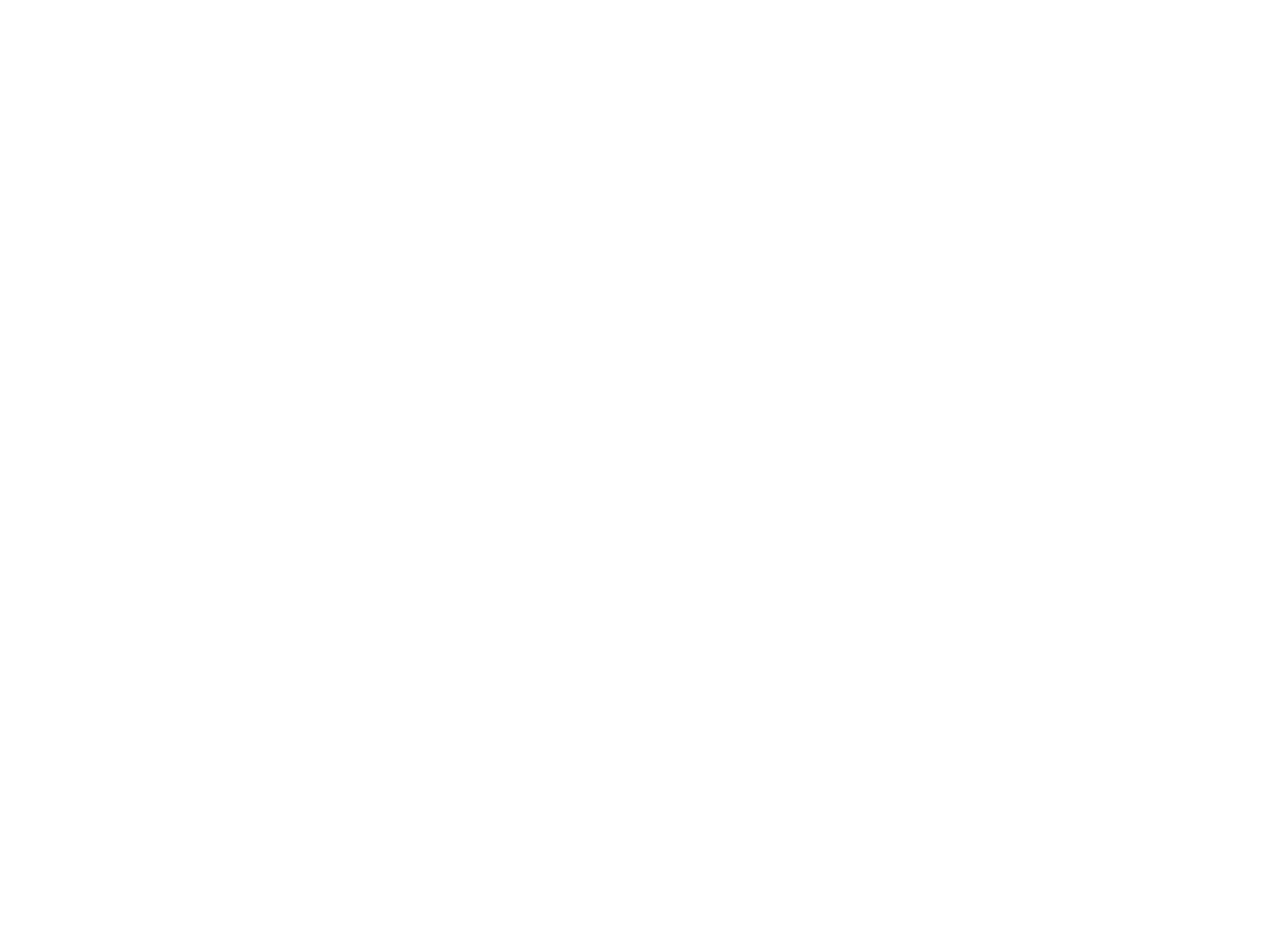
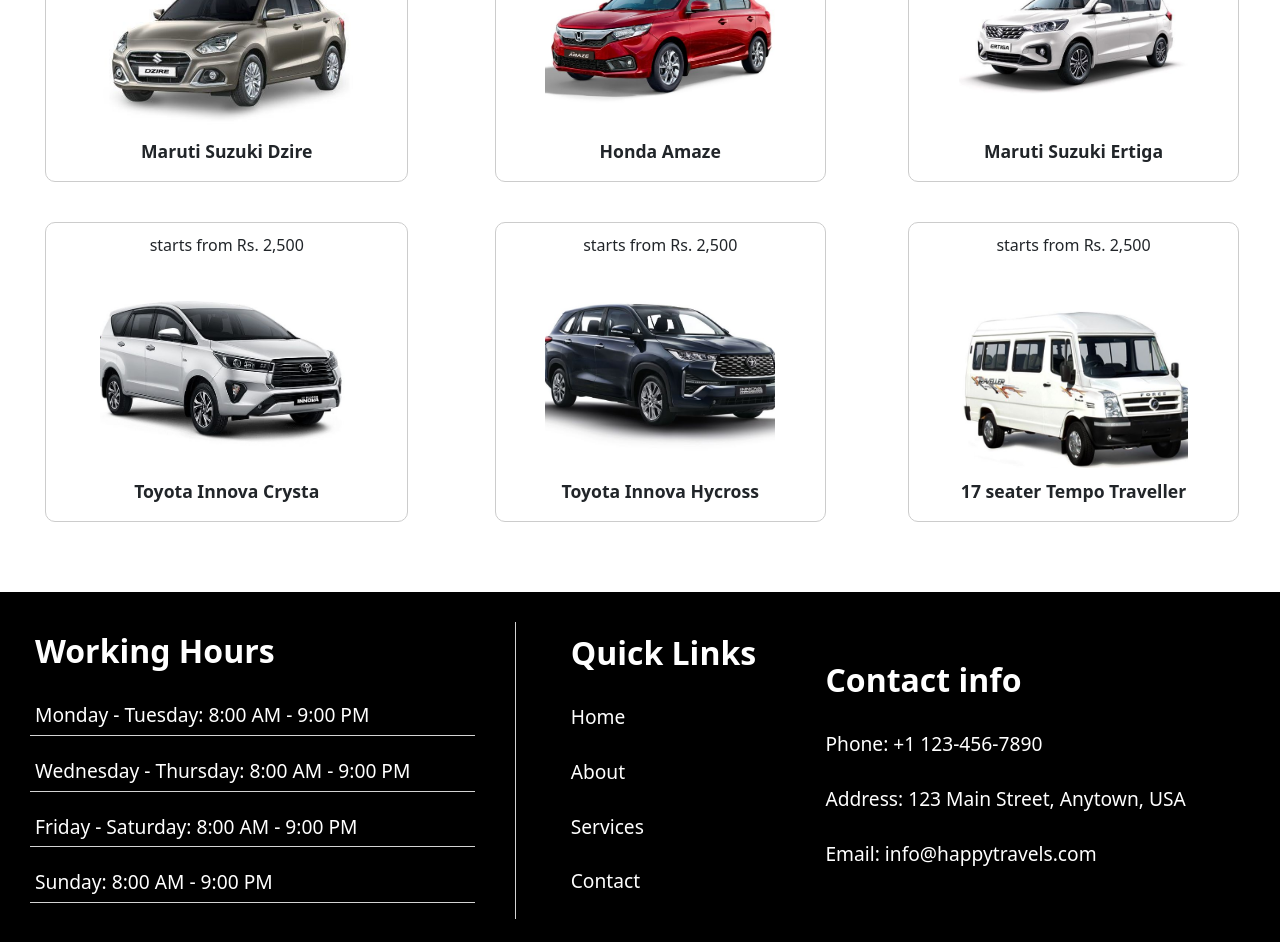
Before and after one commit to NagendraVarma1/Happy-Travels-project, a React (Create React App) app: page /ourcars in a window 1280 px wide. Before the commit this address had no page. Shown: the part 320-1262 px from the top of the page. Before the commit the page ends 800 px from the top, so only its background shows below. Built offline with nearby package versions, Linux system fonts and the light colour scheme.

Commit message:
cars and footer done

```diff
--- a/src/App.js
+++ b/src/App.js
@@ -5,6 +5,7 @@
 import About from "./Components/About/About";
 import Services from "./Components/Services/Services";
 import Contact from "./Components/Contact/Contact";
+import OurCars from "./Components/OurCars/OurCars";
 
 function App() {
   const router = createBrowserRouter([
@@ -14,6 +15,7 @@
       children: [
         { path: "/", element: <Home /> },
         { path: "/about", element: <About /> },
+        { path: "/ourcars", element: <OurCars /> },
         { path: "/services", element: <Services /> },
         { path: "/contact", element: <Contact /> },
       ],
--- a/src/Components/Footer/Footer.js
+++ b/src/Components/Footer/Footer.js
@@ -1,113 +1,61 @@
 import { useNavigate } from "react-router-dom";
+import classes from "./Footer.module.css";
 
 const Footer = () => {
   const navigate = useNavigate();
   return (
-    <div
-      style={{
-        backgroundColor: "black",
-        height: "350px",
-        padding: "10px",
-        color: "white",
-      }}
-    >
-      <div style={{ display: "flex", justifyContent: "space-around" }}>
-        <div
-          style={{ borderRight: "1px solid lightgray", paddingRight: "40px" }}
-        >
-          <p style={{ fontSize: "2rem", padding: "5px" }}>Working Hours</p>
-          <p
-            style={{
-              fontSize: "1.2rem",
-              borderBottom: "1px solid lightgray",
-              padding: "5px",
-            }}
-          >
+    <div className={classes.footerMainDiv}>
+      <div className={classes.footerDiv}>
+        <div className={classes.workingHoursDiv}>
+          <p className={classes.workingHoursHeading}>Working Hours</p>
+          <p className={classes.workingHours}>
             Monday - Tuesday: 8:00 AM - 9:00 PM
           </p>
-          <p
-            style={{
-              fontSize: "1.2rem",
-              borderBottom: "1px solid lightgray",
-              padding: "5px",
-            }}
-          >
+          <p className={classes.workingHours}>
             Wednesday - Thursday: 8:00 AM - 9:00 PM
           </p>
-          <p
-            style={{
-              fontSize: "1.2rem",
-              borderBottom: "1px solid lightgray",
-              padding: "5px",
-            }}
-          >
+          <p className={classes.workingHours}>
             Friday - Saturday: 8:00 AM - 9:00 PM
           </p>
-          <p style={{ fontSize: "1.2rem", padding: "5px" }}>
-            Sunday: 8:00 AM - 9:00 PM
-          </p>
+          <p className={classes.workingHours}>Sunday: 8:00 AM - 9:00 PM</p>
         </div>
-        <div
-          style={{
-            display: "flex",
-            justifyContent: "space-between",
-            width: "50%",
-          }}
-        >
-          <div>
-            <p style={{ fontSize: "2rem", padding: "5px" }}>Quick Links</p>
-            <p
+        <div className={classes.quickLinksDiv}>
+          <p className={classes.heading}>Quick Links</p>
+          <p className={classes.text}
             onClick={() => navigate("/")}
-              style={{ fontSize: "1.2rem", padding: "5px", cursor: "pointer" }}
           >
             Home
           </p>
-            <p
+          <p className={classes.text}
             onClick={() => navigate("/about")}
-              style={{ fontSize: "1.2rem", padding: "5px", cursor: "pointer" }}
           >
             About
           </p>
           <p
             onClick={() => navigate("/services")}
-              style={{ fontSize: "1.2rem", padding: "5px", cursor: "pointer" }}
+            className={classes.text}
           >
             Services
           </p>
           <p
             onClick={() => navigate("/contact")}
-              style={{ fontSize: "1.2rem", padding: "5px", cursor: "pointer" }}
+            className={classes.text}
           >
             Contact
           </p>
         </div>
         <div>
-            <p style={{ fontSize: "2rem", padding: "5px" }}>Contact info</p>
-            <p
-              style={{
-                fontSize: "1.2rem",
-                padding: "5px",
-              }}
+          <p className={classes.heading}>Contact info</p>
+          <p className={classes.text}
           >
             Phone: +1 123-456-7890
           </p>
-            <p
-              style={{
-                fontSize: "1.2rem",
-                padding: "5px",
-              }}
-            >
+          <p className={classes.text}>
             Address: 123 Main Street, Anytown, USA
           </p>
-            <p
-              style={{
-                fontSize: "1.2rem",
-                padding: "5px",
-              }}
-            >
+          <p className={classes.text}>
             Email: info@happytravels.com
           </p>
-          </div>
         </div>
       </div>
     </div>
--- /dev/null
+++ b/src/Components/Footer/Footer.module.css
@@ -0,0 +1,67 @@
+.footerMainDiv {
+  background-color: black;
+  height: auto;
+  padding: 10px;
+  color: white;
+}
+.footerDiv {
+  display: grid;
+  grid-template-columns: auto auto auto;
+  padding: 20px;
+  height: 100%;
+  align-items: center;
+}
+
+.workingHoursDiv {
+  border-right: 1px solid lightgray;
+  padding-right: 40px;
+}
+
+.workingHoursHeading {
+  font-size: 2rem;
+  padding: 5px;
+  font-weight: bold;
+}
+
+.workingHours {
+  font-size: 1.2rem;
+  border-bottom: 1px solid lightgray;
+  padding: 5px;
+}
+
+.quickLinksDiv {
+  padding-left: 50px;
+}
+
+.heading {
+  font-size: 2rem;
+  padding: 5px;
+  font-weight: bold;
+}
+
+.text {
+  font-size: 1.2rem;
+  padding: 5px;
+}
+
+/* MOBILE VIEW */
+@media (max-width: 576px) {
+  .footerDiv {
+    grid-template-columns: auto;
+    text-align: center;
+    gap: 20px;
+  }
+  .workingHoursDiv {
+    border-right: 0;
+  }
+}
+
+
+/* TABLET VIEW */
+@media (min-width: 577px) and (max-width: 992px) {
+  .footerDiv {
+    grid-template-columns: auto auto;
+    text-align: center;
+    gap: 20px;
+  }
+}
--- a/src/Components/Header/Header.js
+++ b/src/Components/Header/Header.js
@@ -9,6 +9,7 @@
         <ul style={{display: 'flex', justifyContent: 'space-around', width: '50%'}}>
             <li style={{cursor: 'pointer'}} onClick={() => navigate("/")}>Home</li>
             <li style={{cursor: 'pointer'}} onClick={() => navigate("/about")}>About</li>
+            <li style={{cursor: 'pointer'}} onClick={() => navigate("/ourcars")}>Our Cars</li>
             <li style={{cursor: 'pointer'}} onClick={() => navigate("/services")}>Services</li>
             <li style={{cursor: 'pointer'}} onClick={() => navigate("/contact")}>Contact</li>
         </ul>
--- a/src/Components/Home/Home.js
+++ b/src/Components/Home/Home.js
@@ -20,6 +20,8 @@
 
 const Home = () => {
   const [currentImage, setCurrentImage] = useState(0);
+  const [showCarDetails, setShowCarDetails] = useState("");
+
   let images = [img1, img2, img3];
   const navigate = useNavigate();
 
@@ -32,6 +34,7 @@
     return () => clearInterval(interval);
   }, []);
   return (
+    <div>
       <div className={classes.heroSection}>
         <img
           src={images[currentImage]}
@@ -56,6 +59,7 @@
             >
               Explore
             </Button>
+          </div>
         </div>
       </div>
       <div>
@@ -89,33 +93,83 @@
       </div>
       <div className={classes.ourCarsDiv}>
         <h3>Our Cars</h3>
+        <div
+          className={
+            showCarDetails === ""
+              ? classes.noCarDetails
+              : classes.showCarDetails
+          }
+        >
+          <div>
+            <div className={classes.closeButton} onClick={() => setShowCarDetails("")}>X</div>
+            <h4>{showCarDetails.model}</h4>
+            <p>
+              Rs. {showCarDetails.price} per KM for outstation trips (Min 100
+              kms travels). Excluding toll charges
+            </p>
+            <Button>Contact Now</Button>
+          </div>
+        </div>
         <div className={classes.ourCarsImgsDiv}>
-          <div className={classes.carImgs}>
+          <div
+            onClick={() =>
+              setShowCarDetails({ model: "Maruti Suzuki Dzire", price: "14" })
+            }
+            className={classes.carImgs}
+          >
             <p>starts from Rs. 2,500</p>
             <img src={dzire} alt="dzire" />
             <p className={classes.carModel}>Maruti Suzuki Dzire</p>
           </div>
-          <div className={classes.carImgs}>
+          <div
+            onClick={() =>
+              setShowCarDetails({ model: "Honda Amaze", price: "14" })
+            }
+            className={classes.carImgs}
+          >
             <p>starts from Rs. 2,500</p>
             <img src={amaze} alt="amaze" />
             <p className={classes.carModel}>Honda Amaze</p>
           </div>
-          <div className={classes.carImgs}>
+          <div
+            onClick={() =>
+              setShowCarDetails({ model: "Maruti Suzuki Ertiga", price: "18" })
+            }
+            className={classes.carImgs}
+          >
             <p>starts from Rs. 2,500</p>
             <img src={ertiga} alt="ertiga" />
             <p className={classes.carModel}>Maruti Suzuki Ertiga</p>
           </div>
-          <div className={classes.carImgs}>
+          <div
+            onClick={() =>
+              setShowCarDetails({ model: "Toyota Innova Crysta", price: "20" })
+            }
+            className={classes.carImgs}
+          >
             <p>starts from Rs. 2,500</p>
             <img src={crysta} alt="crysta" />
             <p className={classes.carModel}>Toyota Innova Crysta</p>
           </div>
-          <div className={classes.carImgs}>
+          <div
+            onClick={() =>
+              setShowCarDetails({ model: "Toyota Innova Hycross", price: "20" })
+            }
+            className={classes.carImgs}
+          >
             <p>starts from Rs. 2,500</p>
             <img src={hycross} alt="hycross" />
             <p className={classes.carModel}>Toyota Innova Hycross</p>
           </div>
-          <div className={classes.carImgs}>
+          <div
+            onClick={() =>
+              setShowCarDetails({
+                model: "17 seater Tempo Traveller",
+                price: "35",
+              })
+            }
+            className={classes.carImgs}
+          >
             <p>starts from Rs. 2,500</p>
             <img src={tempo} alt="tempo" />
             <p className={classes.carModel}>17 seater Tempo Traveller</p>
--- /dev/null
+++ b/src/Components/OurCars/OurCars.js
@@ -0,0 +1,105 @@
+import { Button } from "react-bootstrap";
+import classes from "../Home/Home.module.css";
+import { useState } from "react";
+import dzire from "../../assets/suzuki dzire.jpeg";
+import amaze from "../../assets/honda amaze.jpeg";
+import ertiga from "../../assets/ertiga.jpeg";
+import crysta from "../../assets/crysta.jpeg";
+import hycross from "../../assets/hycross.jpeg";
+import tempo from "../../assets/17 seater.jpeg";
+
+const OurCars = () => {
+
+      const [showCarDetails, setShowCarDetails] = useState("");
+  return (
+    <div className={classes.ourCarsDiv}>
+      <h3>Our Cars</h3>
+      <div
+        className={
+          showCarDetails === "" ? classes.noCarDetails : classes.showCarDetails
+        }
+      >
+        <div>
+          <div
+            className={classes.closeButton}
+            onClick={() => setShowCarDetails("")}
+          >
+            X
+          </div>
+          <h4>{showCarDetails.model}</h4>
+          <p>
+            Rs. {showCarDetails.price} per KM for outstation trips (Min 100 kms
+            travels). Excluding toll charges
+          </p>
+          <Button>Contact Now</Button>
+        </div>
+      </div>
+      <div className={classes.ourCarsImgsDiv}>
+        <div
+          onClick={() =>
+            setShowCarDetails({ model: "Maruti Suzuki Dzire", price: "14" })
+          }
+          className={classes.carImgs}
+        >
+          <p>starts from Rs. 2,500</p>
+          <img src={dzire} alt="dzire" />
+          <p className={classes.carModel}>Maruti Suzuki Dzire</p>
+        </div>
+        <div
+          onClick={() =>
+            setShowCarDetails({ model: "Honda Amaze", price: "14" })
+          }
+          className={classes.carImgs}
+        >
+          <p>starts from Rs. 2,500</p>
+          <img src={amaze} alt="amaze" />
+          <p className={classes.carModel}>Honda Amaze</p>
+        </div>
+        <div
+          onClick={() =>
+            setShowCarDetails({ model: "Maruti Suzuki Ertiga", price: "18" })
+          }
+          className={classes.carImgs}
+        >
+          <p>starts from Rs. 2,500</p>
+          <img src={ertiga} alt="ertiga" />
+          <p className={classes.carModel}>Maruti Suzuki Ertiga</p>
+        </div>
+        <div
+          onClick={() =>
+            setShowCarDetails({ model: "Toyota Innova Crysta", price: "20" })
+          }
+          className={classes.carImgs}
+        >
+          <p>starts from Rs. 2,500</p>
+          <img src={crysta} alt="crysta" />
+          <p className={classes.carModel}>Toyota Innova Crysta</p>
+        </div>
+        <div
+          onClick={() =>
+            setShowCarDetails({ model: "Toyota Innova Hycross", price: "20" })
+          }
+          className={classes.carImgs}
+        >
+          <p>starts from Rs. 2,500</p>
+          <img src={hycross} alt="hycross" />
+          <p className={classes.carModel}>Toyota Innova Hycross</p>
+        </div>
+        <div
+          onClick={() =>
+            setShowCarDetails({
+              model: "17 seater Tempo Traveller",
+              price: "35",
+            })
+          }
+          className={classes.carImgs}
+        >
+          <p>starts from Rs. 2,500</p>
+          <img src={tempo} alt="tempo" />
+          <p className={classes.carModel}>17 seater Tempo Traveller</p>
+        </div>
+      </div>
+    </div>
+  );
+};
+export default OurCars;
```
Also changed, not shown: src/Components/Home/Home.module.css (+40 -5 lines). Lines whose indentation alone changed are shown as unchanged.
